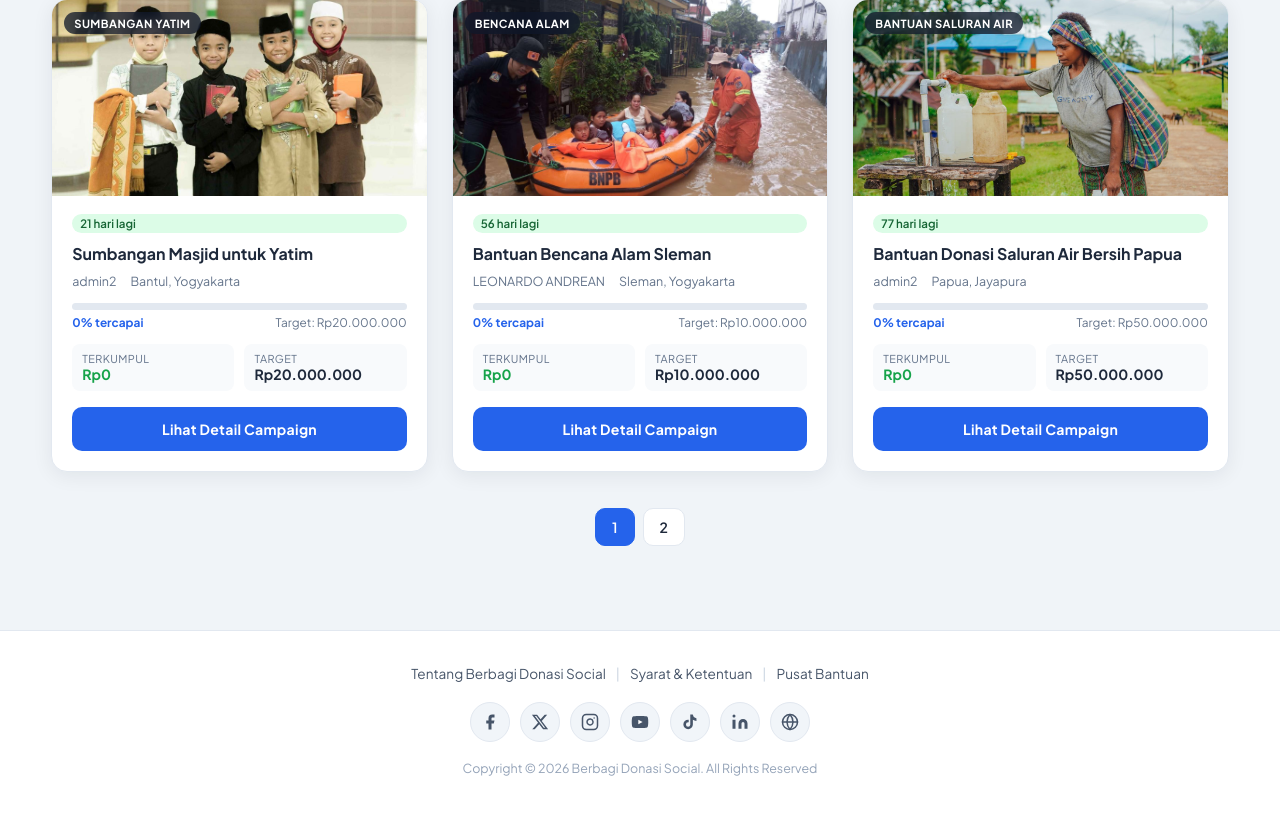
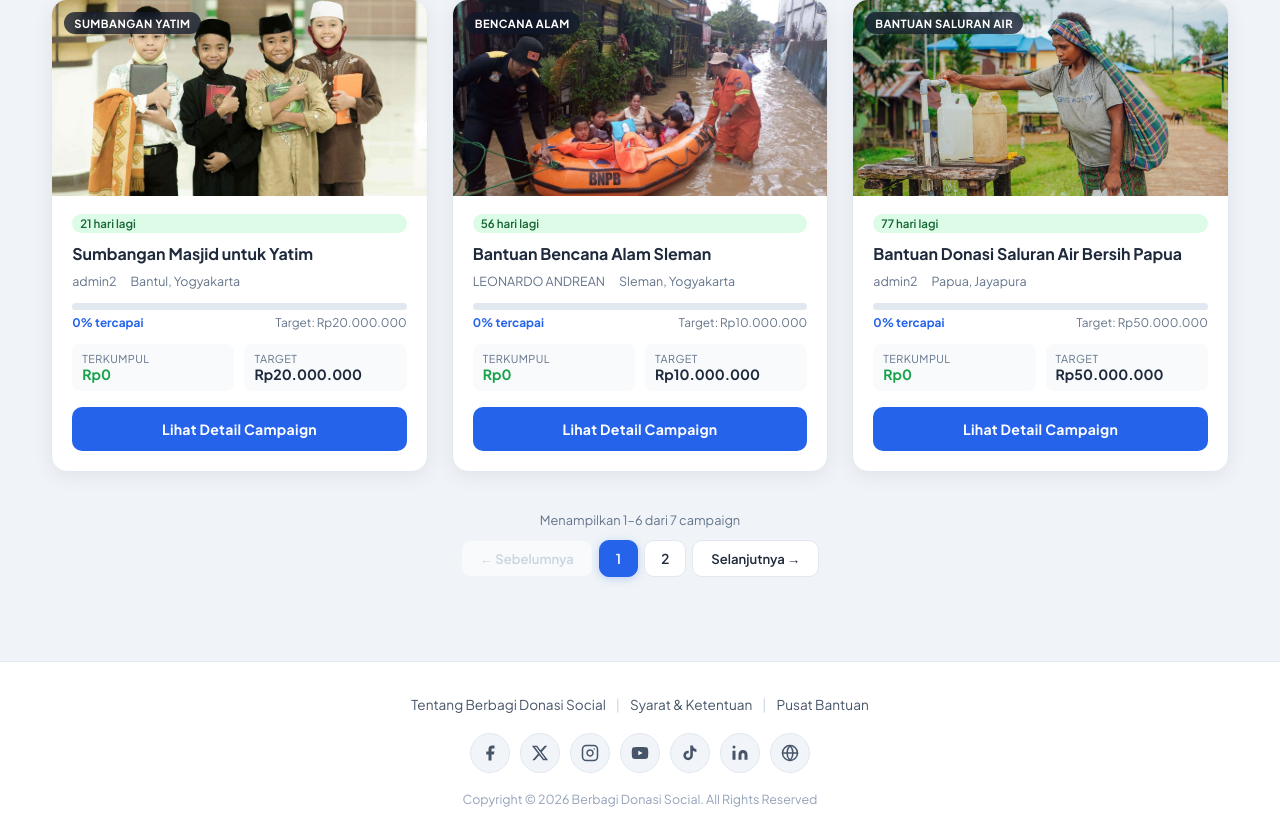
Before and after one commit to LeonAndrean/Crowdfunding-Sosial, a PHP site: page / in a window 1280 px wide. Shown: the part 1132-1967 px from the top of the page. Before the commit the page ends 1908 px from the top, so only its background shows below. Run offline with PHP 8.4, Linux system fonts and the light colour scheme; data comes from the database, SQL or seed files in the repository; both versions use the stored data as it was after the commit.

Commit message:
Update Pagination

```diff
--- a/assets/css/index.css
+++ b/assets/css/index.css
@@ -400,23 +400,38 @@ body {
 .empty-state p { font-size: 1rem; }
 
 /* ── Pagination ── */
+/* ── Pagination ── */
+.pagination-wrap {
+    margin-top: 40px;
+    display: flex;
+    flex-direction: column;
+    align-items: center;
+    gap: 12px;
+}
+.pagination-info {
+    font-size: 0.8rem;
+    color: var(--text-muted);
+}
 .pagination {
     display: flex;
-    gap: 8px;
-    margin-top: 36px;
+    gap: 6px;
     flex-wrap: wrap;
     justify-content: center;
+    align-items: center;
 }
-.pagination a {
+.pagination a,
+.pagination span {
     padding: 9px 16px;
     background: #fff;
     text-decoration: none;
     border-radius: 10px;
     color: var(--text);
-    font-size: 0.88rem;
+    font-size: 0.85rem;
     font-weight: 600;
     border: 1.5px solid var(--border);
     transition: background .2s, border-color .2s, color .2s;
+    display: inline-flex;
+    align-items: center;
 }
 .pagination a:hover {
     background: #eff6ff;
@@ -427,6 +442,25 @@ body {
     background: var(--blue);
     color: #fff;
     border-color: var(--blue);
+    box-shadow: 0 2px 8px rgba(37,99,235,.25);
+}
+.pagination .pag-prev,
+.pagination .pag-next {
+    padding: 9px 18px;
+    font-size: 0.82rem;
+}
+.pagination .disabled {
+    color: #cbd5e1;
+    border-color: #f1f5f9;
+    background: #f8fafc;
+    cursor: default;
+    pointer-events: none;
+}
+.pagination .pag-ellipsis {
+    border: none;
+    background: transparent;
+    color: #94a3b8;
+    padding: 9px 4px;
 }
 
 /* ── Deadline badge ── */
--- a/index.php
+++ b/index.php
@@ -205,12 +205,45 @@ function maskName(string $name): string {
     </div>
 
     <!-- Pagination -->
-    <?php if ($totalPages > 1): ?>
-    <div class="pagination">
-        <?php for ($i = 1; $i <= $totalPages; $i++): ?>
-            <a class="<?= $i == $page ? 'active' : '' ?>"
-               href="?page=<?= $i ?>&search=<?= urlencode($keyword) ?>"><?= $i ?></a>
-        <?php endfor; ?>
+    <?php if ($totalPages >= 1 && $totalRows > 0): ?>
+    <div class="pagination-wrap">
+        <div class="pagination-info">
+            Menampilkan <?= min($offset + 1, $totalRows) ?>–<?= min($offset + $limit, $totalRows) ?> dari <?= $totalRows ?> campaign
+        </div>
+        <div class="pagination">
+            <!-- Prev -->
+            <?php if ($page > 1): ?>
+                <a href="?page=<?= $page - 1 ?>&search=<?= urlencode($keyword) ?>" class="pag-prev">&#8592; Sebelumnya</a>
+            <?php else: ?>
+                <span class="pag-prev disabled">&#8592; Sebelumnya</span>
+            <?php endif; ?>
+
+            <!-- Page numbers -->
+            <?php
+            $start = max(1, $page - 2);
+            $end   = min($totalPages, $page + 2);
+            if ($start > 1): ?>
+                <a href="?page=1&search=<?= urlencode($keyword) ?>">1</a>
+                <?php if ($start > 2): ?><span class="pag-ellipsis">...</span><?php endif; ?>
+            <?php endif; ?>
+
+            <?php for ($i = $start; $i <= $end; $i++): ?>
+                <a class="<?= $i == $page ? 'active' : '' ?>"
+                   href="?page=<?= $i ?>&search=<?= urlencode($keyword) ?>"><?= $i ?></a>
+            <?php endfor; ?>
+
+            <?php if ($end < $totalPages): ?>
+                <?php if ($end < $totalPages - 1): ?><span class="pag-ellipsis">...</span><?php endif; ?>
+                <a href="?page=<?= $totalPages ?>&search=<?= urlencode($keyword) ?>"><?= $totalPages ?></a>
+            <?php endif; ?>
+
+            <!-- Next -->
+            <?php if ($page < $totalPages): ?>
+                <a href="?page=<?= $page + 1 ?>&search=<?= urlencode($keyword) ?>" class="pag-next">Selanjutnya &#8594;</a>
+            <?php else: ?>
+                <span class="pag-next disabled">Selanjutnya &#8594;</span>
+            <?php endif; ?>
+        </div>
     </div>
     <?php endif; ?>
 </div>
```
Also changed, not shown: projekmini2_db.sql (+6 -3 lines), uploads/1780639798_4970.jpg (added), uploads/1780639974_8895.jpg (added), uploads/1780640467_9740.jpg (added), uploads/AIR BERSIH UNTUK MASYARAKAT KAMPUNG PEDALAMAN DISTRIK KOMBUT, PAPUA SELATAN 3.jpg (added), uploads/Cover_Juli_04-Daerah-3T-Kesenjangan-Pendidikan-dan-Ekonomi-di-Papua-1.jpg (added), uploads/Perlengkapan-Untuk-Ibadah-1-1024x580.jpg (added), 1 other file.
